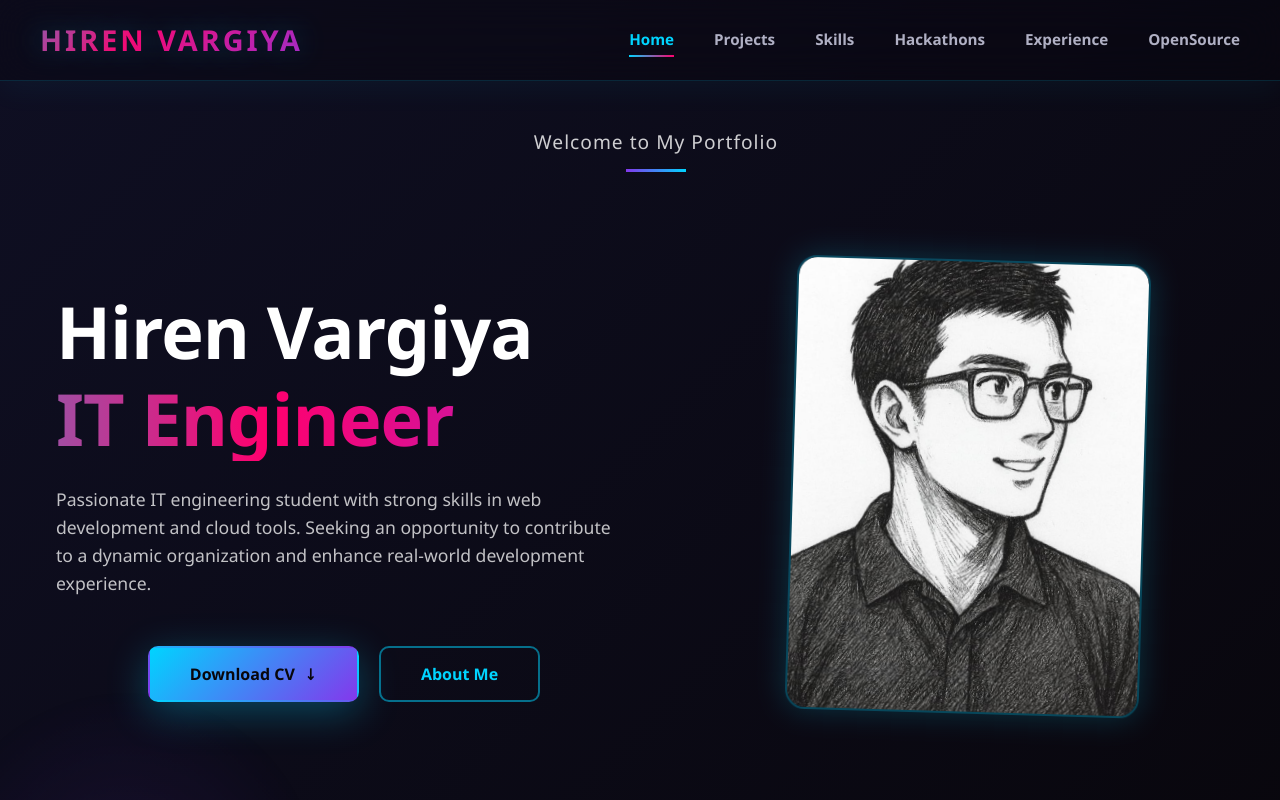
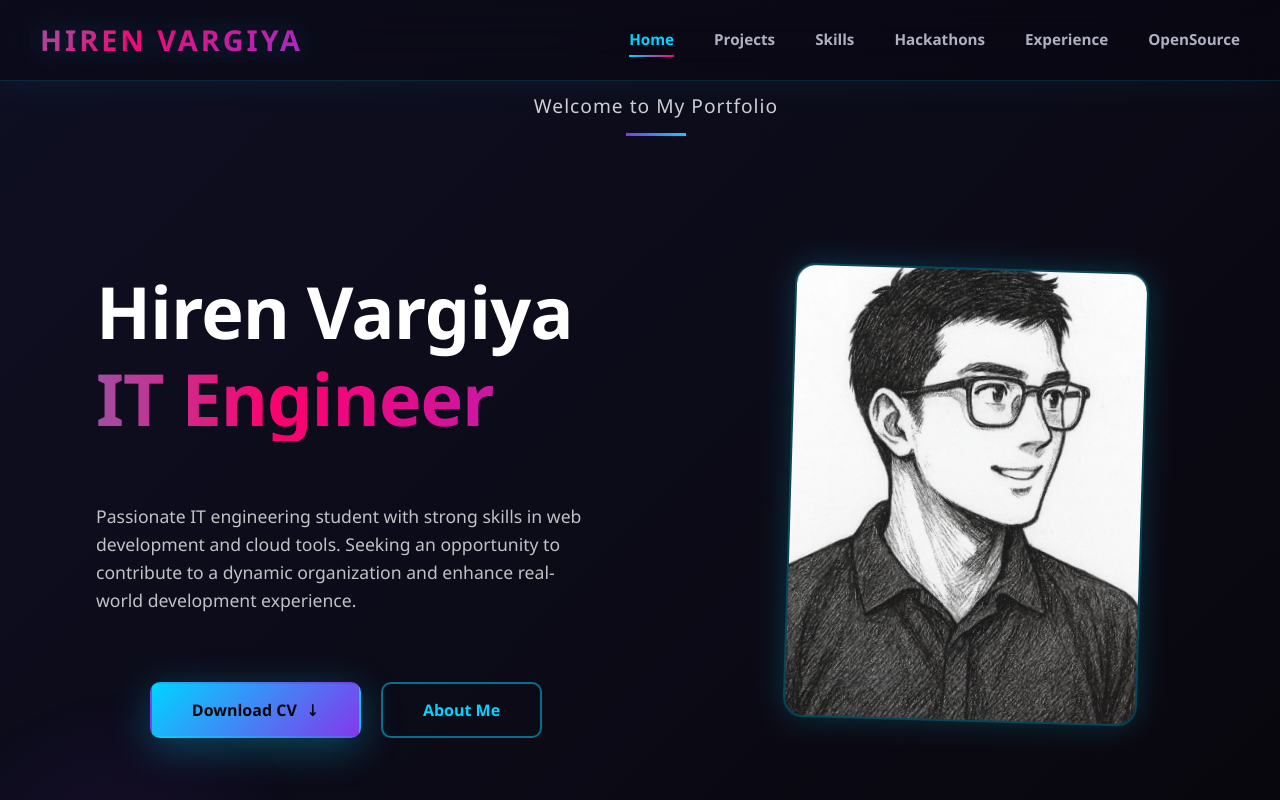
Before and after one commit to HRVargiya-2000s/Hiren-s-Portfolio, a React (Vite) app: page / in a window 1280 px wide. Shown: the top 800 px of the page. Built offline with nearby package versions, Linux system fonts and the light colour scheme.

Commit message:
Fix 2-column layout issue - use !important and separate breakpoints for 1025px+ and 1200px+

```diff
--- a/src/components/Home.css
+++ b/src/components/Home.css
@@ -49,9 +49,7 @@
   z-index: 1;
   margin: 0 auto;
   row-gap: 1.5rem;
-}
   padding: 0 2rem;
-}
 }
 
 .home-content {
@@ -270,9 +268,26 @@
 }
 
 /* Desktop and above - Keep 2 column */
-@media (min-width: 1025px) {
+@media (min-width: 1200px) {
   .home-container {
-    grid-template-columns: 1fr 1fr;
+    grid-template-columns: 1fr 1fr !important;
+    gap: 2.5rem;
+  }
+
+  .home-image-section {
+    order: 2;
+    height: auto;
+  }
+
+  .home-content {
+    order: 1;
+  }
+}
+
+/* Laptop - 2 column */
+@media (min-width: 1025px) and (max-width: 1199px) {
+  .home-container {
+    grid-template-columns: 1fr 1fr !important;
   }
 
   .home-image-section {
@@ -291,7 +306,7 @@
   }
 
   .home-container {
-    grid-template-columns: 1fr;
+    grid-template-columns: 1fr !important;
     gap: 3rem;
   }
 
```
